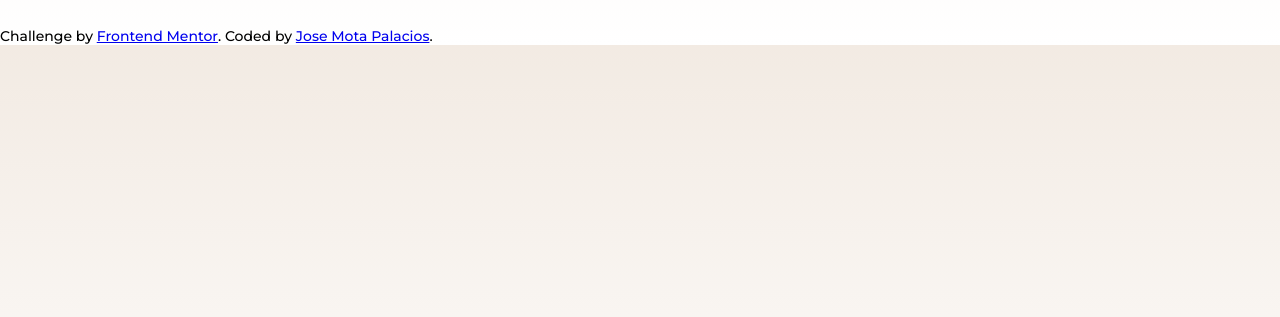
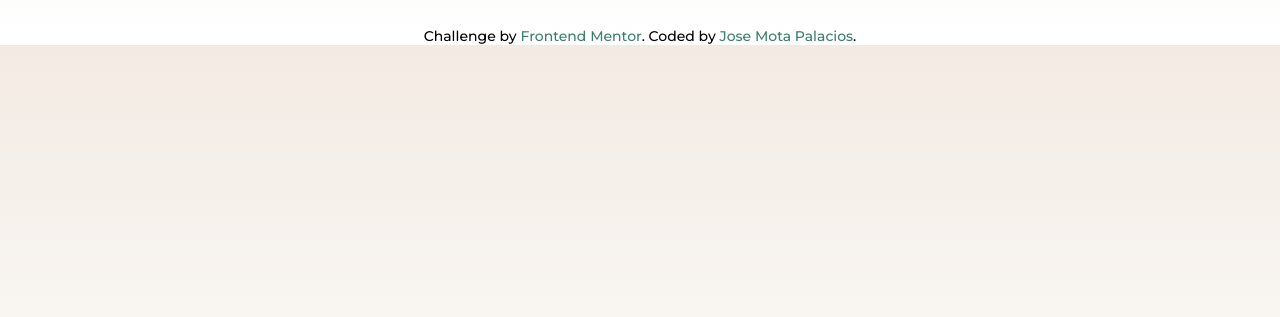
Before and after one commit to JoseMotaPalacios/FEMentor-desafio1, a plain HTML site: page product-preview-card-component-main/index.html in a window 1280 px wide. Shown: the part 483-800 px from the top of the page. Drawn offline with Linux system fonts and the light colour scheme.

Commit message:
Update styles.css

```diff
--- a/product-preview-card-component-main/styles.css
+++ b/product-preview-card-component-main/styles.css
@@ -265,3 +265,12 @@ button {
 
 
 }
+
+.attribution{
+    text-align: center;
+}
+
+.attribution a{
+    text-decoration: none;
+    color: var(--dark_cyan);
+}
```
